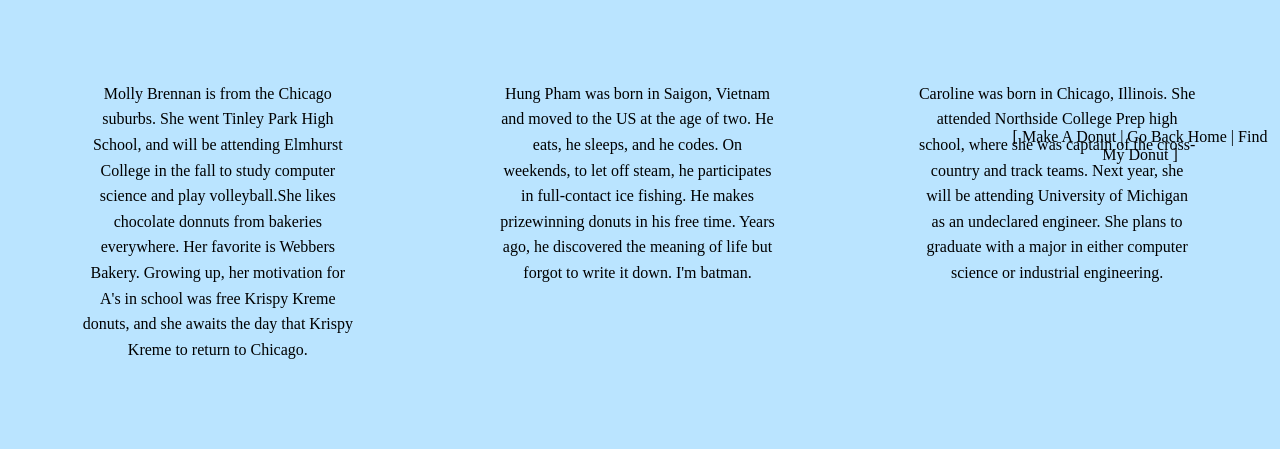
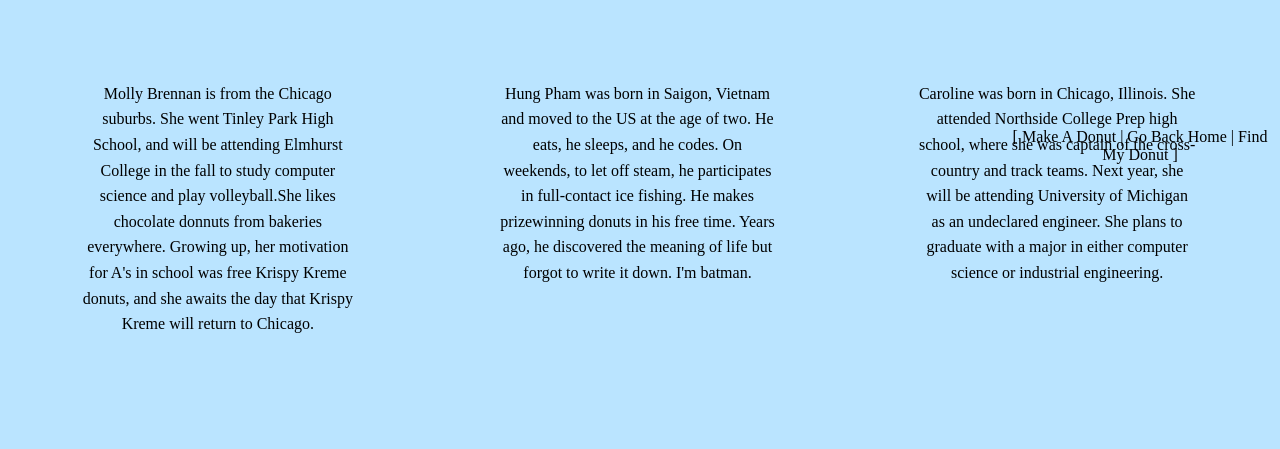
Before and after one commit to HDPham/doughnutworry, a Python web app: template templates/about.html in a window 1280 px wide. Shown: the part 562-1011 px from the top of the page. After the commit the page ends 895 px from the top, so only its background shows below. Run offline with Jinja, Linux system fonts and the light colour scheme; the template is opened without the code that fills it, so the values that code supplies are empty; some libraries are stand-ins or nearby versions; some web fonts are replaced.

Commit message:
Molly's about fixed

```diff
--- a/templates/about.html
+++ b/templates/about.html
@@ -15,7 +15,7 @@
         <div class="aboutp"id="molly"><p>info about molly</p></div>
         <div class="aboutp"id="hung"><p>info about hung</p></div>
         <div class="aboutp"id="caroline"><p>Caroline was born in Chicago, Illinois. She attended Northside College Prep high school, where she was captain of the cross-country and track teams. Next year, she will be attending University of Michigan as an undeclared engineer. She plans to graduate with a major in either computer science or industrial engineering. Her favorite doughnut is a Chocolate Old Fashioned from Stan's Donuts. </p></div>
-        <div class="aboutp"id="molly"><p>Molly Brennan is from the Chicago suburbs. She went Tinley Park High School, and will be attending Elmhurst College in the fall to study computer science and play volleyball.She likes chocolate donnuts from bakeries everywhere. Her favorite is Webbers Bakery. Growing up, her motivation for A's in school was free Krispy Kreme donuts, and she awaits the day that Krispy Kreme to return to Chicago. </p></div>
+        <div class="aboutp"id="molly"><p>Molly Brennan is from the Chicago suburbs. She went Tinley Park High School, and will be attending Elmhurst College in the fall to study computer science and play volleyball.She likes chocolate donnuts from bakeries everywhere.  Growing up, her motivation for A's in school was free Krispy Kreme donuts, and she awaits the day that Krispy Kreme will return to Chicago. </p></div>
         <div class="aboutp"id="hung"><p>Hung Pham was born in Saigon, Vietnam and moved to the US at the age of two. He eats, he sleeps, and he codes. On weekends, to let off steam, he participates in full-contact ice fishing. He makes prizewinning donuts in his free time. Years ago, he discovered the meaning of life but forgot to write it down. I'm batman.</p></div>
         <div class="aboutp"id="caroline"><p>Caroline was born in Chicago, Illinois. She attended Northside College Prep high school, where she was captain of the cross-country and track teams. Next year, she will be attending University of Michigan as an undeclared engineer. She plans to graduate with a major in either computer science or industrial engineering. </p></div>
 
```
